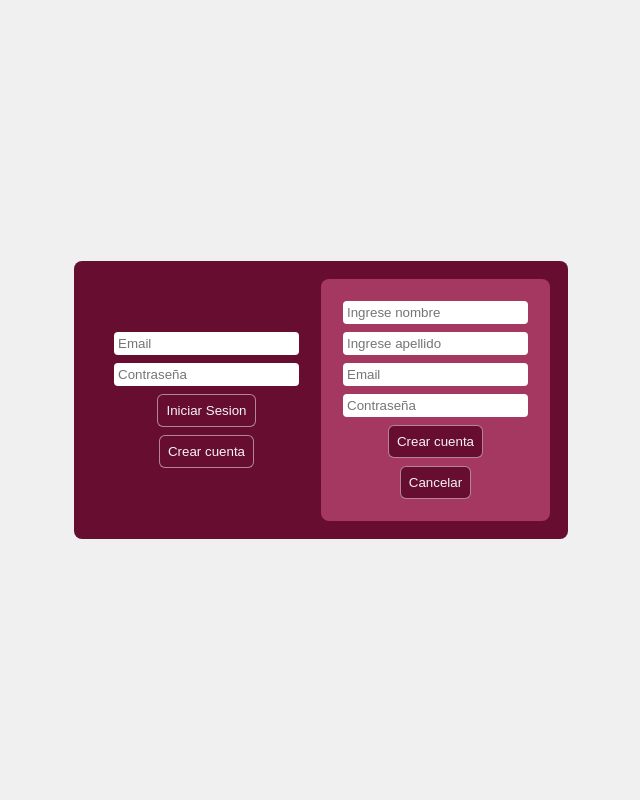
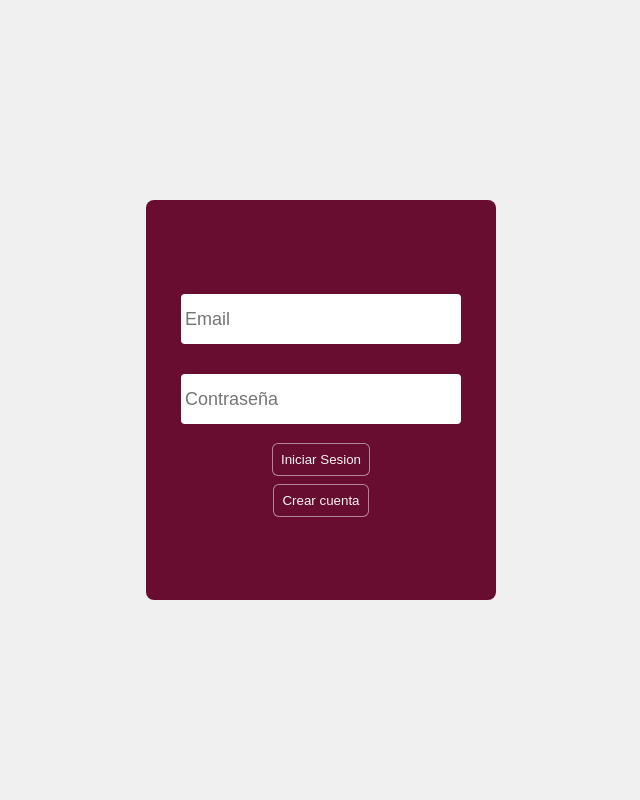
Before and after one commit to D1360D4C/TecniStock, a PHP site: page / in a window 1280 px wide. Shown: the whole page, without its empty margins (319-959 px from the left). Run offline with PHP 8.4, Linux system fonts and the light colour scheme.

Commit message:
Formularios ocultos y redireccion con mensaje de sesion

```diff
--- /dev/null
+++ b/din.js
@@ -0,0 +1,4 @@
+function mostrar2(){
+    document.getElementById('form2').classList.toggle('oculto');
+    document.getElementById('form1').classList.toggle('oculto');
+}
--- a/index.php
+++ b/index.php
@@ -20,17 +20,18 @@
                 <button type="button" onclick="mostrar2()" class="btn-form">Crear cuenta</button>
             </form>
 
-            <form id="form2" class="oculto" action="controller/loginRegister.php" method="post">
+            <form class="oculto" id="form2" action="controller/loginRegister.php" method="post">
                 <input type="text" placeholder="Ingrese nombre" name="nom1">
                 <input type="text" placeholder="Ingrese apellido" name="ape1">
                 <input type="text" placeholder="Email" name="ema">
                 <input type="text" placeholder="Contraseña" name="pass">
-                <button type="submit" name="agre" class="btn-form2">Crear cuenta</button>
-                <button type="button" onclick="mostrar2()" class="btn-form2">Cancelar</button>
+                <button type="submit" name="agre" class="btn-form">Crear cuenta</button>
+                <button type="button" onclick="mostrar2()" class="btn-form">Cancelar</button>
             </form>
         </div>
 
     </main>
+    <script src="din.js"></script>
 </body>
 
 </html>
--- a/views/css/index.css
+++ b/views/css/index.css
@@ -11,27 +11,18 @@ main{
     background-color: #f0f0f0;
 }
 
-.formularios{
-    display: flex;
+form {
+    display:flex;
     justify-content: center;
     align-items: center;
-    flex-direction: row;
-    background-color: #670D2F;
+    flex-direction: column;
+    background-color: hsl(337, 78%, 23%);
     border-radius: 8px;
-    padding: 18px;
+    margin: 0;
+    padding: 20px;
+    width: 350px;
+    height: 400px;
 }
-
-.formularios form{
-    display: flex;
-    justify-content: space-around;
-    align-items: center;
-    flex-direction: column;
-    background-color: #670D2F;
-    border-radius: 8px;
-    padding: 18px;
-}
-
-
 .formularios .btn-form{
     cursor: pointer;
     margin: 4px;
@@ -42,14 +33,34 @@ main{
     color: whitesmoke;
     transition: .3s;
 }
-
-
 .formularios .btn-form:hover{
+    background-color: #A53860;
     filter: brightness(1.2);
     transform: scale(1.05);
 }
-
-
+.formularios form input[type="text"]:hover {
+  box-shadow: 0px 4px 18px rgba(218, 84, 140, 0.9); /* Sombra más intensa al hacer foco */
+    background-color: rgb(251, 253, 253);
+}
+form input{
+    width: 280px;
+    height: 50px;
+    padding: 4px;
+    border: none;
+    border-radius: 4px;
+    margin: 15px;
+    font-size: 18px;
+}
+/**
+.formularios form{
+    display: flex;
+    justify-content: space-around;
+    align-items: center;
+    flex-direction: column;
+    background-color: #670D2F;
+    border-radius: 8px;
+    padding: 18px;
+}
 .oculto .btn-form2{
     cursor: pointer;
     margin: 4px;
@@ -60,20 +71,15 @@ main{
     color: whitesmoke;
     transition: .3s;
 }
-
-
 .oculto .btn-form2:hover{
     filter: brightness(1.2);
     transform: scale(1.05);
 }
-
-.formularios input{
-    padding: 4px;
-    border: none;
-    border-radius: 4px;
-    margin: 4px;
-}
-
 .formularios .oculto{
     background-color: #A53860;
 }
+**/
+.oculto{
+    display: none;
+
+}
```
Also changed, not shown: views/pages/home.php (+12 -2 lines).
